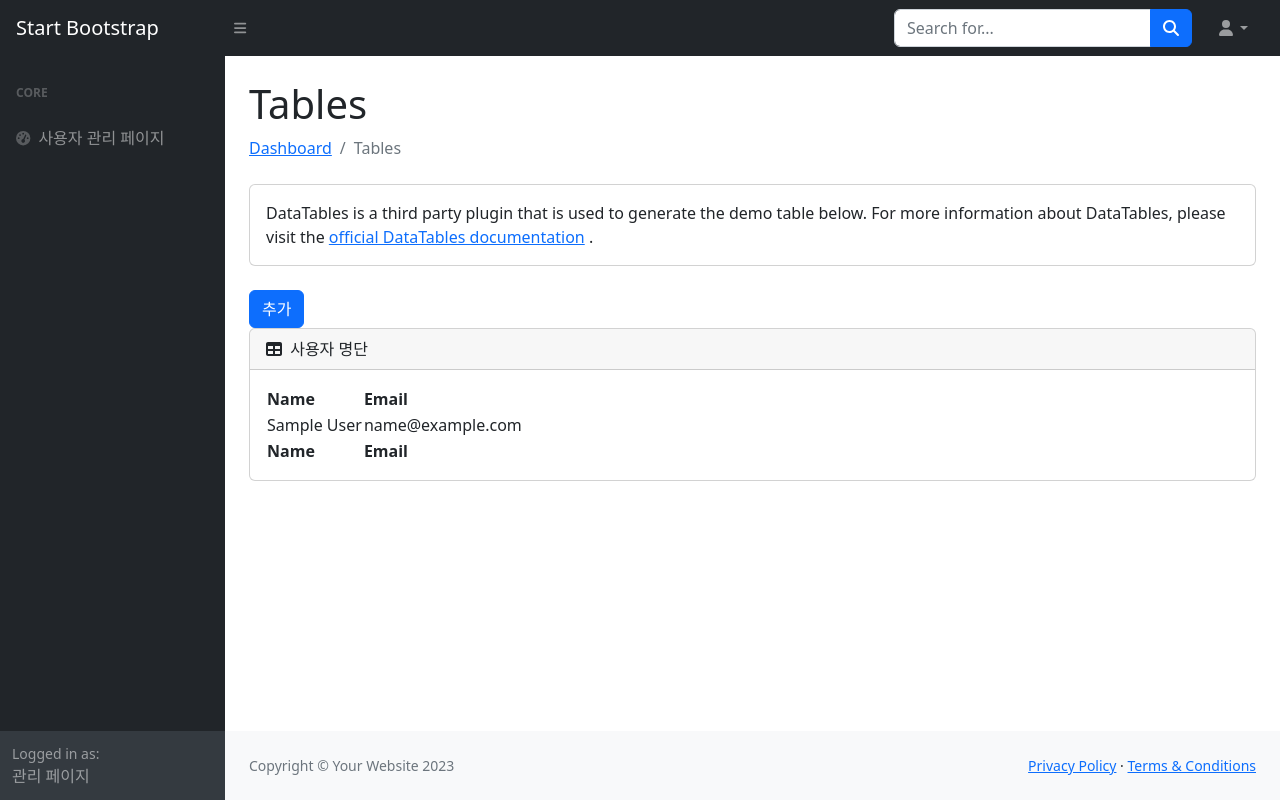
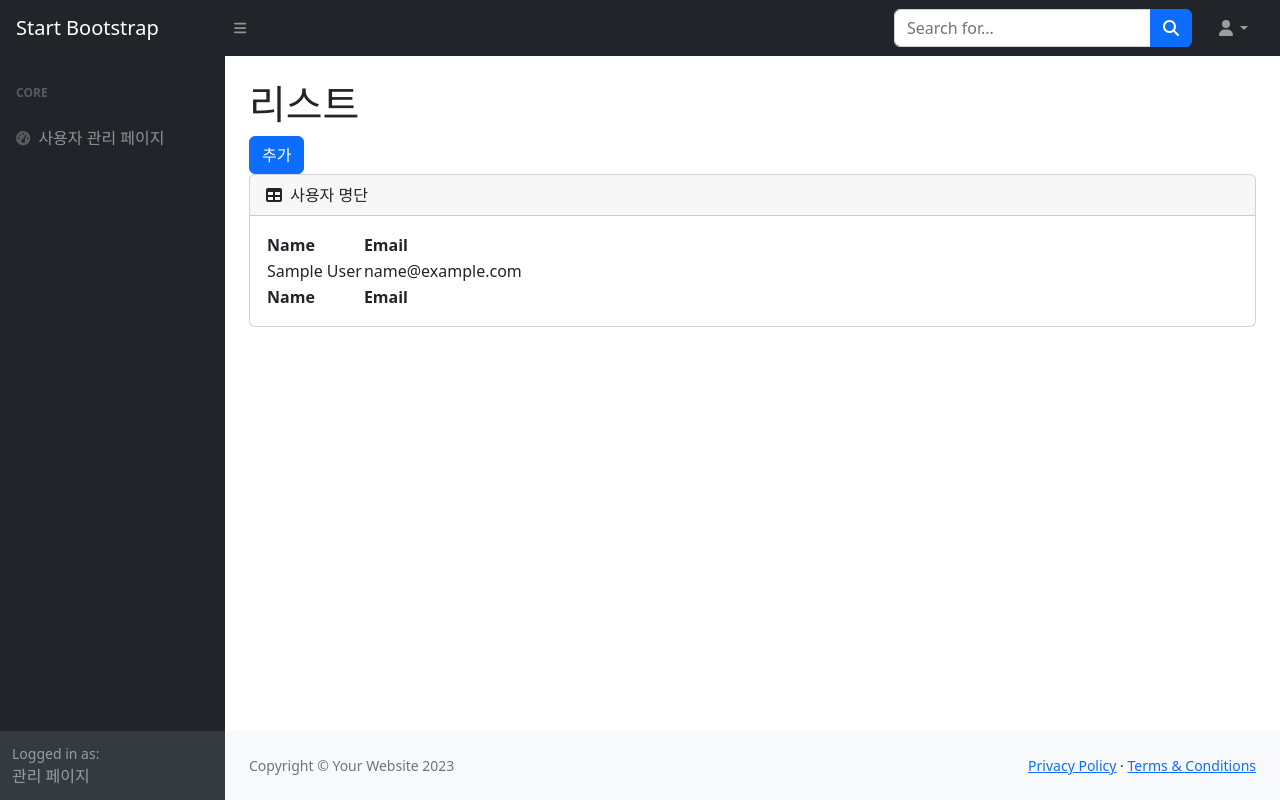
Before and after one commit to f1212park20/update, a Flask app: page / in a window 1280 px wide. Run offline with Flask 3, Linux system fonts and the light colour scheme; tables that the repository leaves empty or names only in its code hold one stand-in row (values such as "Sample post"); data that the repository does not hold is empty; some libraries are stand-ins or nearby versions.

Commit message:
comify_index commit

```diff
--- a/templates/index.html
+++ b/templates/index.html
@@ -58,18 +58,8 @@
             <div id="layoutSidenav_content">
                 <main>
                     <div class="container-fluid px-4">
-                        <h1 class="mt-4">Tables</h1>
-                        <ol class="breadcrumb mb-4">
-                            <li class="breadcrumb-item"><a href="index.html">Dashboard</a></li>
-                            <li class="breadcrumb-item active">Tables</li>
-                        </ol>
-                        <div class="card mb-4">
-                            <div class="card-body">
-                                DataTables is a third party plugin that is used to generate the demo table below. For more information about DataTables, please visit the
-                                <a target="_blank" href="https://datatables.net/">official DataTables documentation</a>
-                                .
-                            </div>
-                        </div>
+                        <h1 class="mt-4">리스트</h1>
+
                         <div class="top">
                             <a href="/add">
                                 <button  type="button" class="btn btn-primary">추가</button>
```
